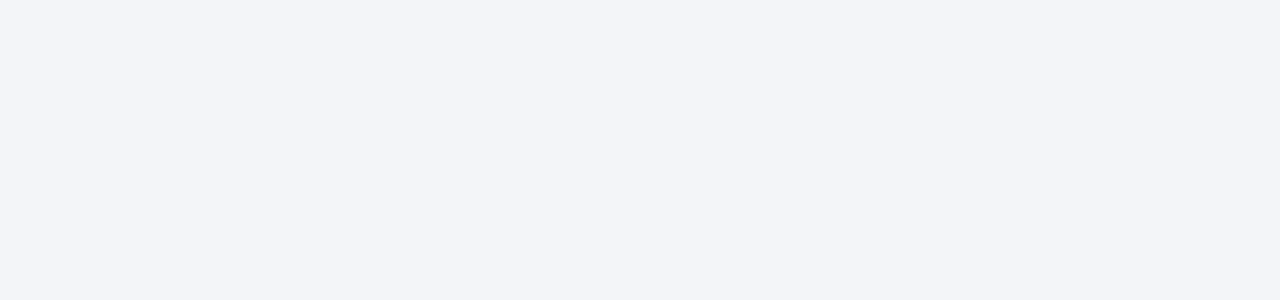
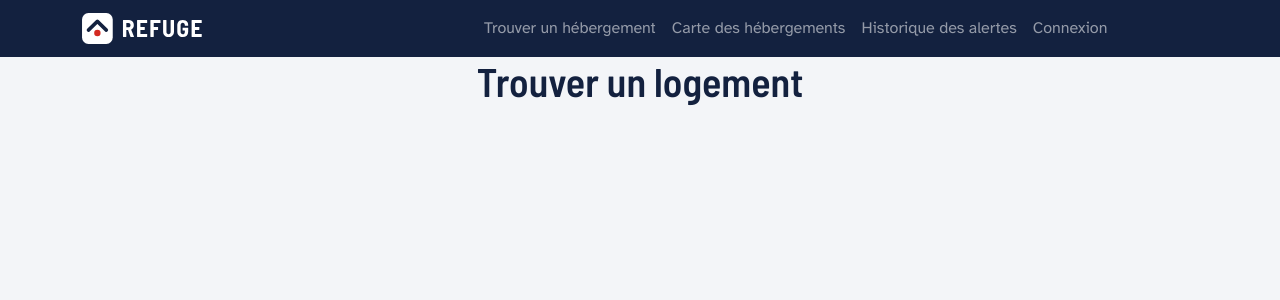
Before and after one commit to Mael0209/site-sae, a React (Vite) app: page /trouver-logement in a window 1280 px wide. Before the commit this address had no page. Shown: the top 300 px of the page. Built offline with nearby package versions, Linux system fonts and the light colour scheme.

Commit message:
Ajout de la page TrouverLogement.tsx

```diff
--- a/src/App.tsx
+++ b/src/App.tsx
@@ -5,6 +5,7 @@ import "bootstrap/dist/css/bootstrap.min.css";
 import "./css/refuge.css";
 import "./css/App.css";
 import Carte from "./pages/Carte.tsx";
+import TrouverLogement from "./pages/TrouverLogement.tsx";
 
 export default function App() {
     return (
@@ -12,6 +13,7 @@ export default function App() {
             <Route path={"/"} element={<Layout/>}>
                 <Route index element={<Home/>}/>
                 <Route path={"/carte"} element={<Carte/>}/>
+                <Route path={"/trouver-logement"} element={<TrouverLogement/>}/>
             </Route>
         </Routes>
     );
--- a/src/components/Navbar.tsx
+++ b/src/components/Navbar.tsx
@@ -18,7 +18,7 @@ export default function NavBar() {
                 <Navbar.Toggle aria-controls="basic-navbar-nav"/>
                 <Navbar.Collapse id="basic-navbar-nav">
                     <Nav className="me-auto">
-                        <Nav.Link as={Link} to="/">Trouver un hébergement</Nav.Link>
+                        <Nav.Link as={Link} to="/trouver-logement">Trouver un hébergement</Nav.Link>
                         <Nav.Link as={Link} to="/carte">Carte des hébergements</Nav.Link>
                         <Nav.Link as={Link} to="/">Historique des alertes</Nav.Link>
                         <Nav.Link as={Link} to="/">Connexion</Nav.Link>
--- /dev/null
+++ b/src/pages/TrouverLogement.tsx
@@ -0,0 +1,3 @@
+export default function TrouverLogement(){
+    return <h1 className={"text-center"}>Trouver un logement</h1>
+}
```
